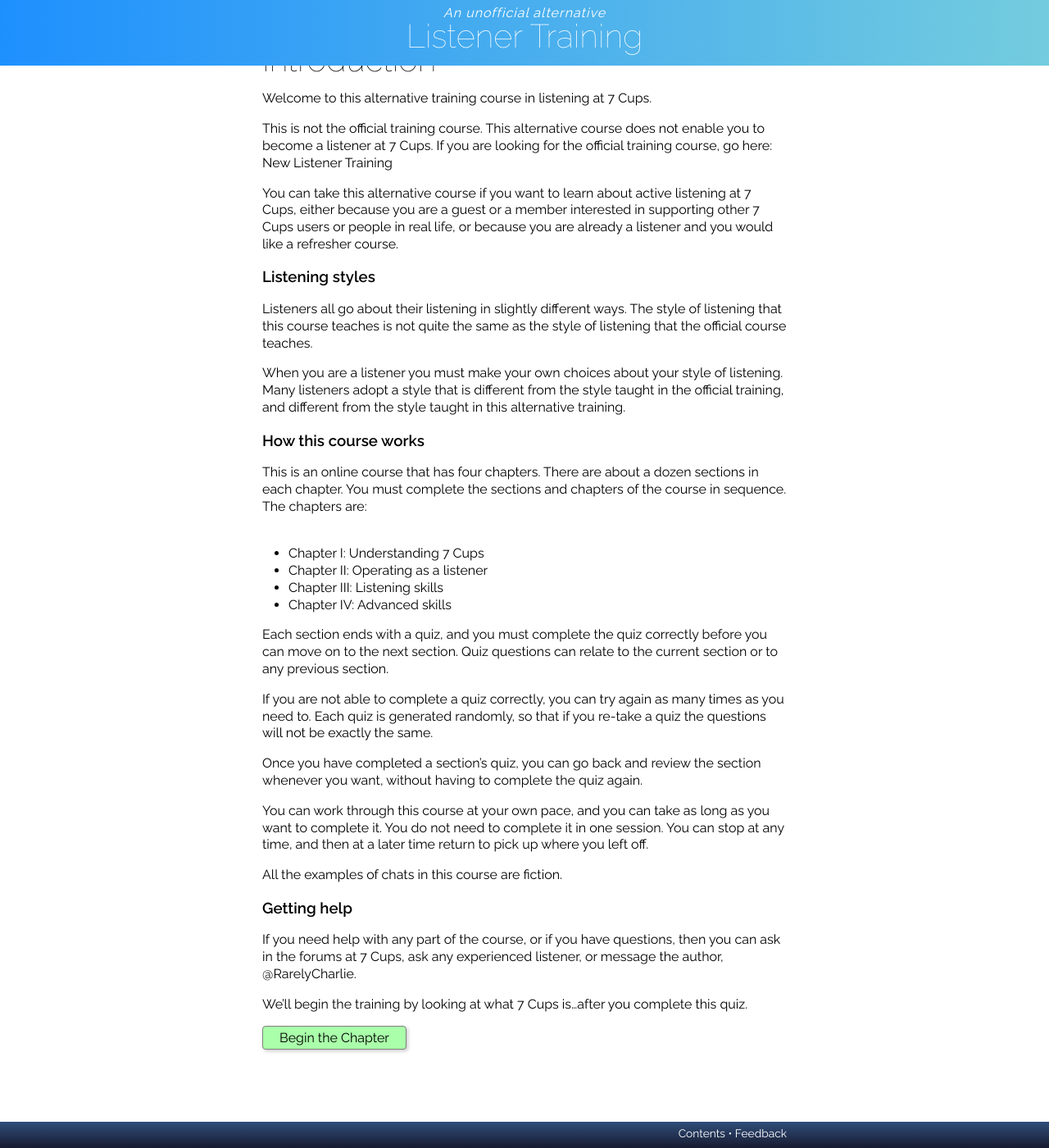
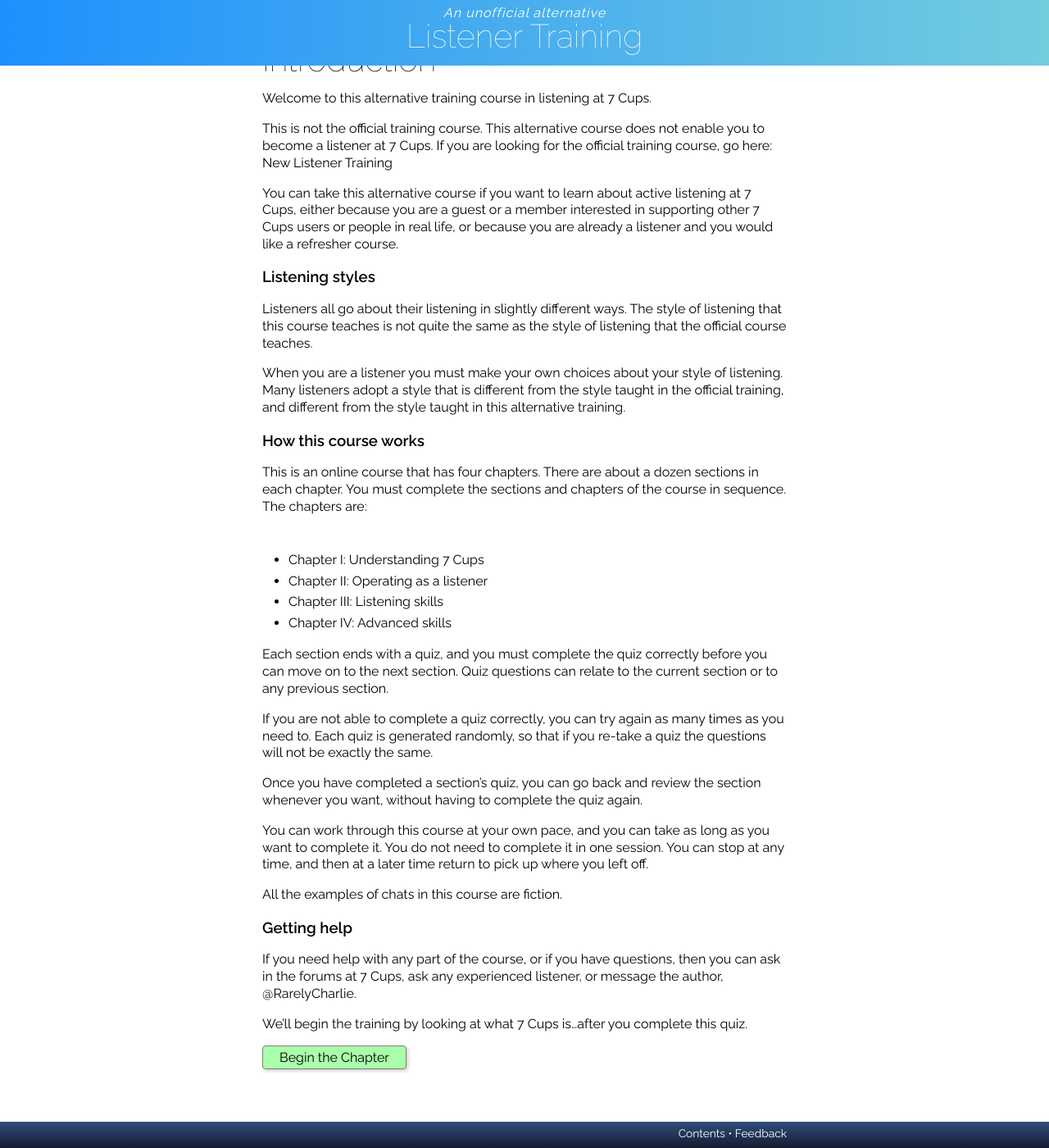
Before and after one commit to RarelyCharlie/rarelycharlie.github.io, a Jekyll site: the page built from _listen/listen00.md, in a window 1280 px wide and 1400 px high, scrolled down 44 px. Shown: the whole window at 82% size. Built offline with Jekyll 4.4.1, drawn with Linux system fonts in a browser that asks for light colours; nearby versions of some CDN libraries.

```diff
--- a/_layouts/listen.html
+++ b/_layouts/listen.html
@@ -57,7 +57,7 @@ button:disabled {color: #888; background: #ddd; border: 1px solid #ccc; box-shad
 .explain {font-style: italic; color: #777;}
 tr.wrong .explain {font-weight: 600; color: #000;}
 tr.wrong label::before {color: #ccc !important;}
-ul {display: none; margin: 0;}
+ul {display: none; margin: -1em 0 0 0; line-height: 160%;}
 p.showul + ul {display: initial;}
 li {margin-left: 2em;}
 em {font-family: "Raleway Medium"; color: #444;}
```
